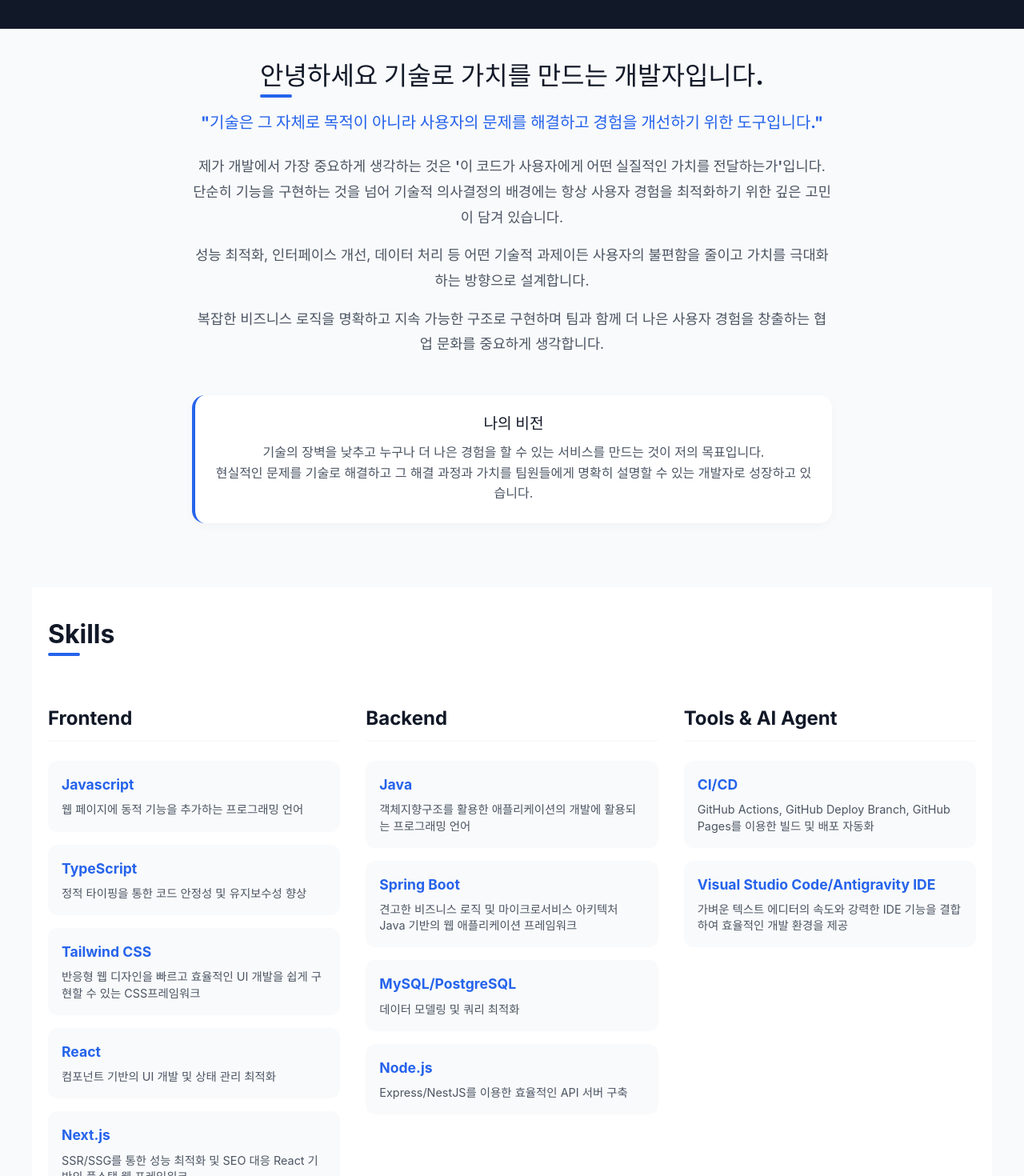
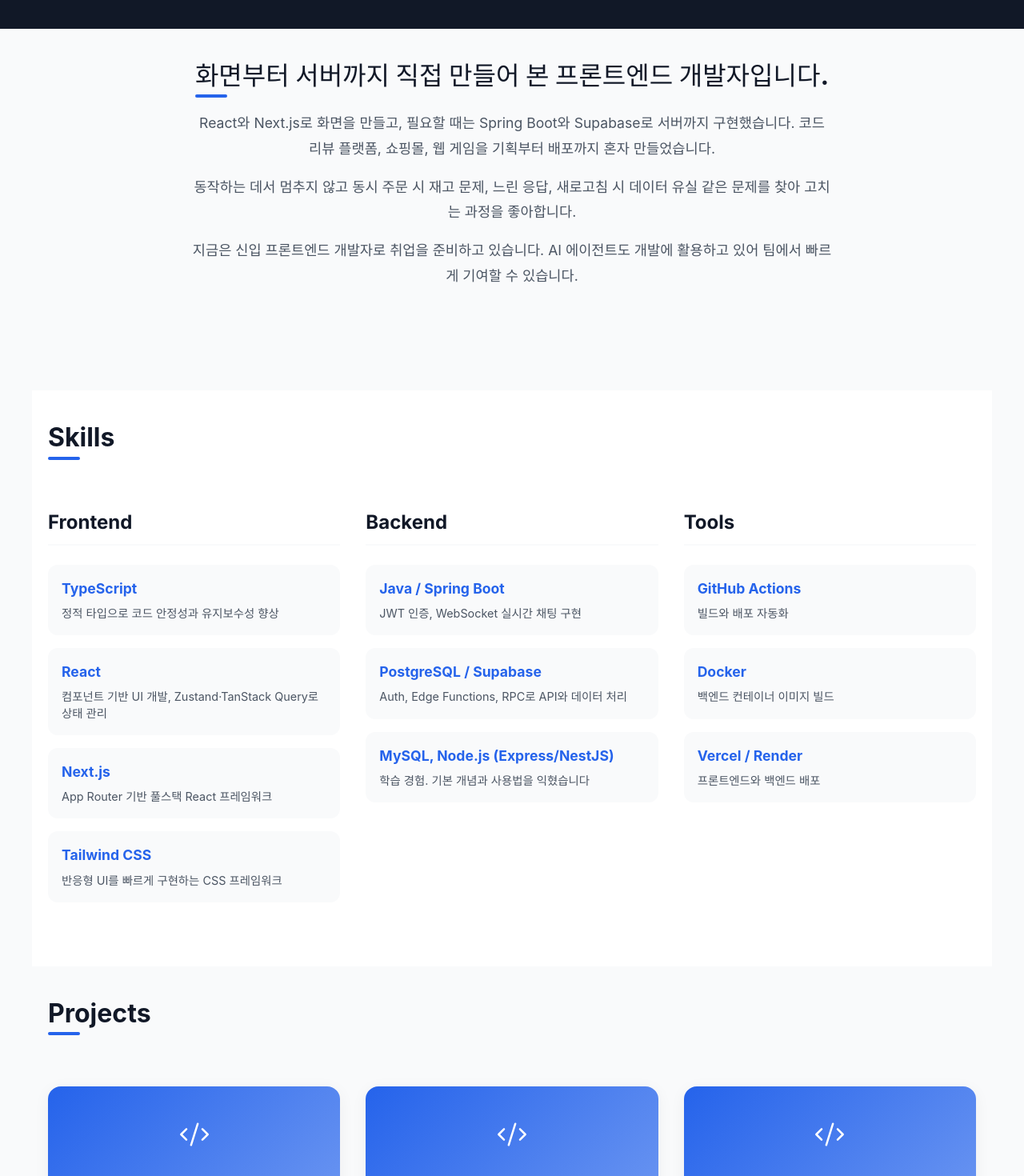
Before and after one commit to hamjoong/portfolio, a React (Vite) app in the folder blog3/: page / in a window 1280 px wide. Shown: the part 160-1630 px from the top of the page at 80% size. Built offline with nearby package versions, Linux system fonts and the light colour scheme; a web font is replaced by a local one.

Commit message:
Developer Portfolio Blog3

```diff
--- a/blog3/src/components/Intro.tsx
+++ b/blog3/src/components/Intro.tsx
@@ -3,8 +3,8 @@
 
 /**
  * [섹션 설계 목적]
- * 단순히 스킬을 나열하기 전에, 개발자로서의 가치관과 비전을 먼저 제시함으로써
- * 방문자에게 본인이 추구하는 기술적 방향성에 대한 신뢰를 주기 위해 구성함.
+ * 스킬을 보기 전에 포지션(신입 프론트엔드)과 만든 프로젝트를 먼저 알려
+ * 방문자가 어떤 지원자인지 바로 파악하게 하기 위해 구성함.
  *
  * [framer-motion 활용 이유]
  * 화면 진입 시 자연스러운 시각적 전환(Fade-in & Slide-up)을 제공하여
@@ -21,32 +21,17 @@
         className="intro-content no-image"
       >
         <div className="intro-text">
-          <h2 className="section-title">안녕하세요 기술로 가치를 만드는 개발자입니다.</h2>
-          {/* 철학 구절을 강조하여 개인의 핵심 개발 모토를 명확히 전달함 */}
-          <p className="intro-philosophy">
-            &quot;기술은 그 자체로 목적이 아니라 사용자의 문제를 해결하고 경험을 개선하기 위한 도구입니다.&quot;
-          </p>
+          <h2 className="section-title">화면부터 서버까지 직접 만들어 본 프론트엔드 개발자입니다.</h2>
           <div className="intro-description">
             <p>
-              제가 개발에서 가장 중요하게 생각하는 것은 <strong>&apos;이 코드가 사용자에게 어떤 실질적인 가치를 전달하는가&apos;</strong>입니다.
-              단순히 기능을 구현하는 것을 넘어 기술적 의사결정의 배경에는 항상 사용자 경험을 최적화하기 위한 깊은 고민이 담겨 있습니다.
+              React와 Next.js로 화면을 만들고, 필요할 때는 Spring Boot와 Supabase로 서버까지 구현했습니다.
+              코드 리뷰 플랫폼, 쇼핑몰, 웹 게임을 기획부터 배포까지 혼자 만들었습니다.
             </p>
             <p>
-              성능 최적화, 인터페이스 개선, 데이터 처리 등 어떤 기술적 과제이든
-              사용자의 불편함을 줄이고 가치를 극대화하는 방향으로 설계합니다.
+              동작하는 데서 멈추지 않고 동시 주문 시 재고 문제, 느린 응답, 새로고침 시 데이터 유실 같은 문제를 찾아 고치는 과정을 좋아합니다.
             </p>
             <p>
-              복잡한 비즈니스 로직을 명확하고 지속 가능한 구조로 구현하며
-              팀과 함께 더 나은 사용자 경험을 창출하는 협업 문화를 중요하게 생각합니다.
-            </p>
-          </div>
-          <div className="intro-vision">
-            <h3>나의 비전</h3>
-            <p>
-              기술의 장벽을 낮추고 누구나 더 나은 경험을 할 수 있는 서비스를 만드는 것이 저의 목표입니다.
-            </p>
-            <p>
-              현실적인 문제를 기술로 해결하고 그 해결 과정과 가치를 팀원들에게 명확히 설명할 수 있는 개발자로 성장하고 있습니다.
+              지금은 신입 프론트엔드 개발자로 취업을 준비하고 있습니다. AI 에이전트도 개발에 활용하고 있어 팀에서 빠르게 기여할 수 있습니다.
             </p>
           </div>
         </div>
--- a/blog3/src/components/TechStack.tsx
+++ b/blog3/src/components/TechStack.tsx
@@ -4,8 +4,8 @@
 
 /**
  * [기술 스택 관리 전략]
- * 단순 기술 나열이 아닌 Frontend, Backend, Tools & AI Agent로 카테고리화하여
- * 개발 프로세스 전반에 걸친 풀스택 역량과 최신 도구(AI) 활용 능력을 효과적으로 보여주기 위해 분류함.
+ * 단순 기술 나열이 아닌 Frontend, Backend, Tools로 분류하여
+ * 프론트엔드 중심에 서버 구현 경험이 더해진 역량을 보여주기 위함.
  */
 
 /**
@@ -53,7 +53,7 @@
           </div>
 
           <div className="tech-category">
-            <h3 className="category-title">Tools & AI Agent</h3>
+            <h3 className="category-title">Tools</h3>
             <div className="tech-list">
               {TECH_STACK.ETC.map((item, idx) => (
                 <TechItem key={idx} {...item} />
--- a/blog3/src/constants/projects.ts
+++ b/blog3/src/constants/projects.ts
@@ -9,8 +9,8 @@
   {
     title: 'devcodehub',
     period: '2026.03.23 - 2026.04.03',
-    description: 'AI 코드 리뷰와 시니어 개발자 1:1 리뷰 매칭, 실시간 채팅을 제공하는 개발자 커뮤니티 플랫폼입니다.',
-    stack: ['React 19', 'TypeScript', 'Tailwind CSS', 'Spring Boot', 'PostgreSQL(Supabase)', 'WebSocket(STOMP)', 'Docker'],
+    description: 'AI 3종(Gemini·Claude·OpenAI) 병렬 코드 리뷰와 시니어 매칭 리뷰, 실시간 채팅을 제공하는 개발자 커뮤니티입니다. 결제는 테스트 결제입니다.',
+    stack: ['React 19', 'TypeScript', 'Tailwind CSS', 'Spring Boot', 'PostgreSQL(Supabase)', 'WebSocket(STOMP)', 'JWT', 'PortOne', 'Docker'],
     problem: '여러 AI 모델의 코드 리뷰 응답을 기다리는 동안의 지연과, 실시간 채팅·알림 구현.',
     solution: 'AI 호출을 전용 스레드 풀에서 병렬(CompletableFuture)로 처리하고, STOMP WebSocket으로 채팅·알림을 구현. 인증은 Spring Security + JWT 무상태 방식.',
     links: { demo: 'https://devcodehub-hamjoong.vercel.app', github: `${REPO}/devcodehub` },
@@ -18,16 +18,16 @@
   {
     title: 'shopping mall',
     period: '2026.03.09 - 2026.03.13',
-    description: '상품 탐색부터 장바구니, 주문, 리뷰, 관리자 기능까지 갖춘 풀스택 쇼핑몰 프로젝트입니다.',
+    description: '상품 탐색부터 장바구니, 주문, 리뷰, 관리자 기능까지 갖춘 쇼핑몰입니다. 결제는 모의입니다.',
     stack: ['Next.js', 'TypeScript', 'Supabase Edge Functions', 'PostgreSQL(Supabase)'],
     problem: '무료 호스팅 서버의 슬립으로 인한 응답 지연과, 동시 주문 시 재고 정합성.',
-    solution: '주요 API를 Supabase Edge Functions로 이전하고, 주문 생성과 재고 차감을 PostgreSQL RPC(행 잠금) 한 번으로 원자적으로 처리.',
+    solution: '주요 API를 Supabase Edge Functions로 이전하고, 주문 생성과 재고 차감을 PostgreSQL RPC(행 잠금) 한 번으로 원자적으로 처리. 비회원 주문 조회는 실패 횟수를 제한.',
     links: { demo: 'https://shoppingmall-beta.vercel.app/', github: `${REPO}/shoppingmall` },
   },
   {
     title: 'Milk Tycoon',
     period: '2026.03.02 - 2026.03.04',
-    description: '추억의 게임을 현대적으로 재해석한 인터랙티브 게임입니다.',
+    description: '피처폰 게임 "짜요 타이쿤"을 웹으로 재해석한 게임입니다. 젖소 키우기, 우유 가공, 시세 변동, 늑대 방어를 담았습니다.',
     stack: ['React', 'TypeScript', 'Vite', 'Zustand', 'Framer Motion', 'Tailwind CSS'],
     problem: '여러 화면과 모달로 커진 초기 번들, 새로고침 시 게임 진행 상황 유실.',
     solution: 'React.lazy로 화면·모달 단위 코드 스플리팅을 적용하고, Zustand persist로 진행 상황을 브라우저에 자동 저장.',
--- a/blog3/src/constants/techStack.ts
+++ b/blog3/src/constants/techStack.ts
@@ -11,20 +11,19 @@
 
 export const TECH_STACK: TechStackData = {
   FrontEnd: [
-    { name: 'Javascript', description: '웹 페이지에 동적 기능을 추가하는 프로그래밍 언어' },
-    { name: 'TypeScript', description: '정적 타이핑을 통한 코드 안정성 및 유지보수성 향상' },
-    { name: 'Tailwind CSS', description: '반응형 웹 디자인을 빠르고 효율적인 UI 개발을 쉽게 구현할 수 있는 CSS프레임워크'},
-    { name: 'React', description: '컴포넌트 기반의 UI 개발 및 상태 관리 최적화' },
-    { name: 'Next.js', description: 'SSR/SSG를 통한 성능 최적화 및 SEO 대응 React 기반의 풀스택 웹 프레임워크' },
+    { name: 'TypeScript', description: '정적 타입으로 코드 안정성과 유지보수성 향상' },
+    { name: 'React', description: '컴포넌트 기반 UI 개발, Zustand·TanStack Query로 상태 관리' },
+    { name: 'Next.js', description: 'App Router 기반 풀스택 React 프레임워크' },
+    { name: 'Tailwind CSS', description: '반응형 UI를 빠르게 구현하는 CSS 프레임워크' },
   ],
   BackEnd: [
-    { name: 'Java', description: '객체지향구조를 활용한 애플리케이션의 개발에 활용되는 프로그래밍 언어' },
-    { name: 'Spring Boot', description: '견고한 비즈니스 로직 및 마이크로서비스 아키텍처 Java 기반의 웹 애플리케이션 프레임워크' },
-    { name: 'MySQL/PostgreSQL', description: '데이터 모델링 및 쿼리 최적화' },
-    { name: 'Node.js', description: 'Express/NestJS를 이용한 효율적인 API 서버 구축' },
+    { name: 'Java / Spring Boot', description: 'JWT 인증, WebSocket 실시간 채팅 구현' },
+    { name: 'PostgreSQL / Supabase', description: 'Auth, Edge Functions, RPC로 API와 데이터 처리' },
+    { name: 'MySQL, Node.js (Express/NestJS)', description: '학습 경험. 기본 개념과 사용법을 익혔습니다' },
   ],
   ETC: [
-    { name: 'CI/CD', description: 'GitHub Actions, GitHub Deploy Branch, GitHub Pages를 이용한 빌드 및 배포 자동화' },
-    { name: 'Visual Studio Code/Antigravity IDE', description: '가벼운 텍스트 에디터의 속도와 강력한 IDE 기능을 결합하여 효율적인 개발 환경을 제공' }
+    { name: 'GitHub Actions', description: '빌드와 배포 자동화' },
+    { name: 'Docker', description: '백엔드 컨테이너 이미지 빌드' },
+    { name: 'Vercel / Render', description: '프론트엔드와 백엔드 배포' },
   ]
 };
--- a/blog3/src/styles/Intro.scss
+++ b/blog3/src/styles/Intro.scss
@@ -35,14 +35,6 @@
     align-items: center;
   }
 
-  &-philosophy {
-    font-size: 1.25rem;
-    font-weight: 700;
-    color: $primary-color;
-    margin-bottom: 24px;
-    font-family: $font-secondary;
-  }
-
   &-description {
     margin-bottom: 32px;
 
@@ -51,24 +43,6 @@
       line-height: 1.8;
       color: $text-secondary;
       font-size: 1.1rem;
-    }
-  }
-
-  &-vision {
-    background-color: $white;
-    padding: 24px;
-    border-radius: 16px;
-    border-left: 4px solid $primary-color;
-    box-shadow: 0 4px 12px rgba(0, 0, 0, 0.03);
-
-    h3 {
-      font-size: 1.2rem;
-      margin-bottom: 12px;
-    }
-
-    p {
-      color: $text-secondary;
-      line-height: 1.6;
     }
   }
 }
@@ -82,8 +56,4 @@
     left: 50%;
     transform: translateX(-50%);
   }
-
-  .intro-vision {
-    text-align: left;
-  }
 }
```
